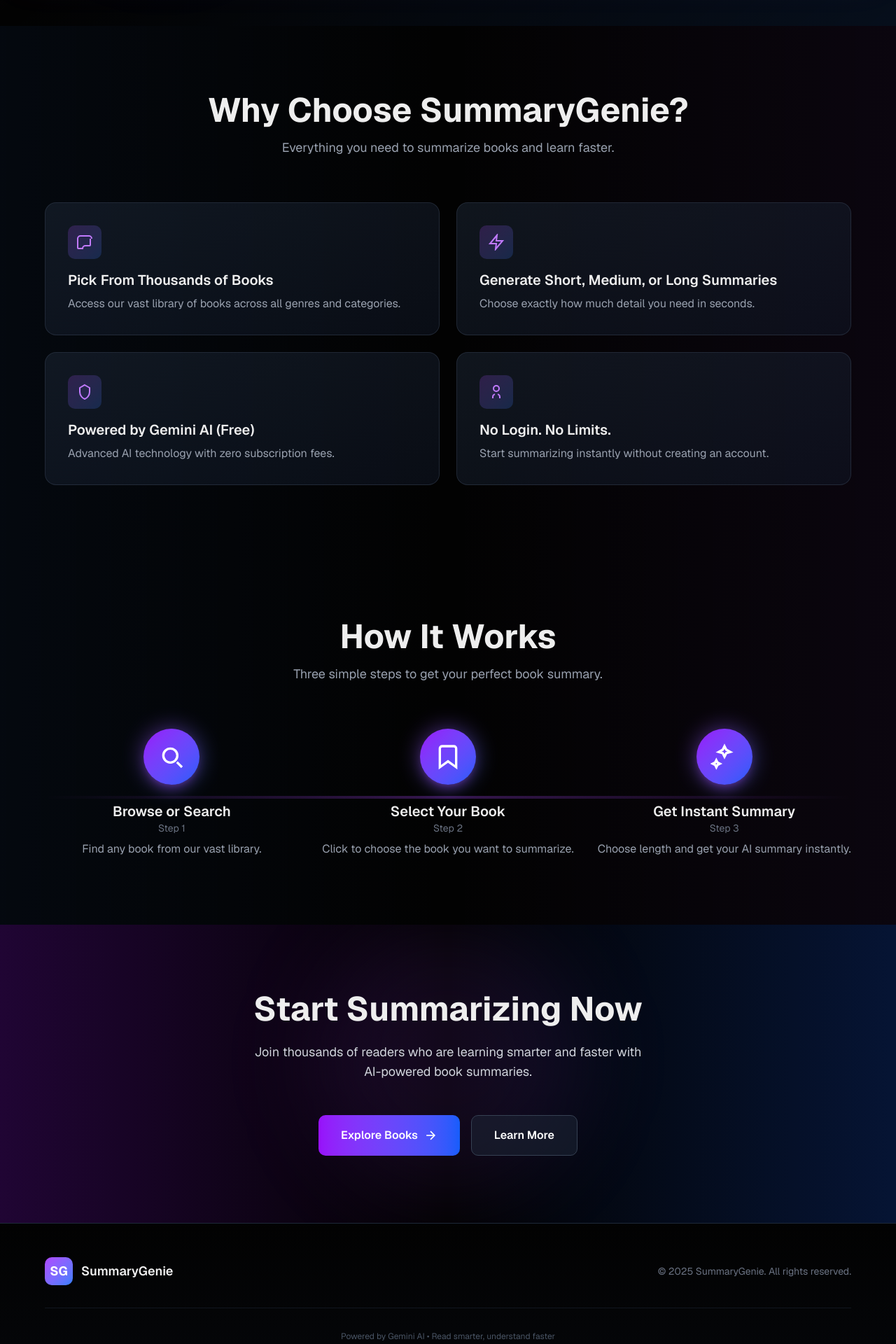
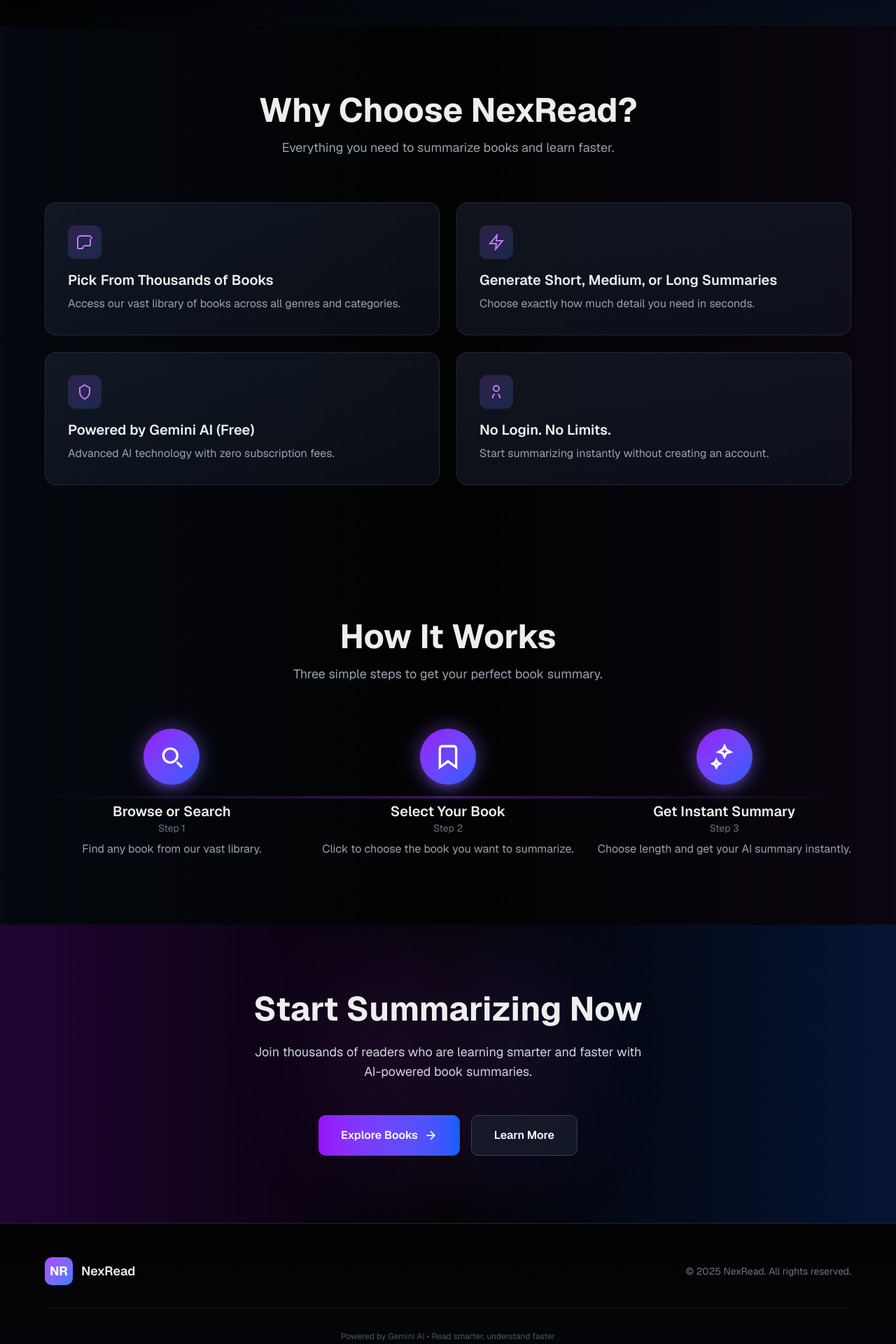
Before and after one commit to PrathamTelang/NexRead, a Next.js app: page / in a window 1280 px wide. Shown: the part 1040-2960 px from the top of the page at 70% size. Built offline with nearby package versions, Linux system fonts and the light colour scheme; no server answers.

Commit message:
fixed the summary section

```diff
--- a/app/book/[id]/page.tsx
+++ b/app/book/[id]/page.tsx
@@ -381,7 +381,7 @@ export default function BookPage({ params }: any) {
             </div>
           </aside>
 
-          <section className="md:col-span-2">
+          <section className="md:col-span-2 bg-white/5 p-4 rounded-lg border border-gray-200/10 shadow-[inset_-12px_-8px_40px_#46464620]">
             <div className="flex flex-wrap gap-3 items-center mb-4">
               <button className="btn-primary" onClick={() => generate('short')} disabled={generating} aria-busy={generating}>
                 {generating ? 'Generating…' : 'Quick (5p)'}
@@ -390,9 +390,9 @@ export default function BookPage({ params }: any) {
               <button className="btn-primary" onClick={() => generate('long')} disabled={generating}>Deep (20p+)</button>
 
               <div className="ml-auto flex gap-2">
-                <button className="btn-outline" onClick={copySummary} disabled={!summary}>Copy</button>
+                <button className="btn-outline h-8 px-2 cursor-pointer  bg-gray-800/50 hover:bg-gray-700/50 border border-gray-700 hover:border-purple-500/50 rounded-lg font-semibold text-white transition-all" onClick={copySummary} disabled={!summary}>Copy</button>
                 <button
-                  className="btn-outline"
+                  className="btn-outline cursor-pointer h-8 px-2 bg-gray-800/50 hover:bg-gray-700/50 border border-gray-700 hover:border-purple-500/50 rounded-lg font-semibold text-white transition-all"
                   onClick={() => {
                     if (!summary) return;
                     const w = window.open();
--- a/components/features.tsx
+++ b/components/features.tsx
@@ -32,7 +32,7 @@ export function Features() {
 
       <div className="relative z-10 max-w-6xl mx-auto">
         <div className="text-center mb-16">
-          <h2 className="text-4xl md:text-5xl font-bold mb-4 text-balance">Why Choose SummaryGenie?</h2>
+          <h2 className="text-4xl md:text-5xl font-bold mb-4 text-balance">Why Choose NexRead?</h2>
           <p className="text-lg text-gray-400 max-w-2xl mx-auto">
             Everything you need to summarize books and learn faster.
           </p>
--- a/components/footer.tsx
+++ b/components/footer.tsx
@@ -10,14 +10,14 @@ export function Footer() {
           {/* Logo and Brand */}
           <div className="flex items-center gap-3">
             <div className="w-10 h-10 rounded-lg bg-gradient-to-br from-purple-500 to-blue-500 flex items-center justify-center">
-              <span className="text-white font-bold text-lg">SG</span>
+              <span className="text-white font-bold text-lg">NR</span>
             </div>
-            <span className="text-lg font-semibold">SummaryGenie</span>
+            <span className="text-lg font-semibold">NexRead</span>
           </div>
 
           {/* Copyright */}
           <p className="text-sm text-gray-500 text-center md:text-right">
-            © {currentYear} SummaryGenie. All rights reserved.
+            © {currentYear} NexRead. All rights reserved.
           </p>
         </div>
 
```
